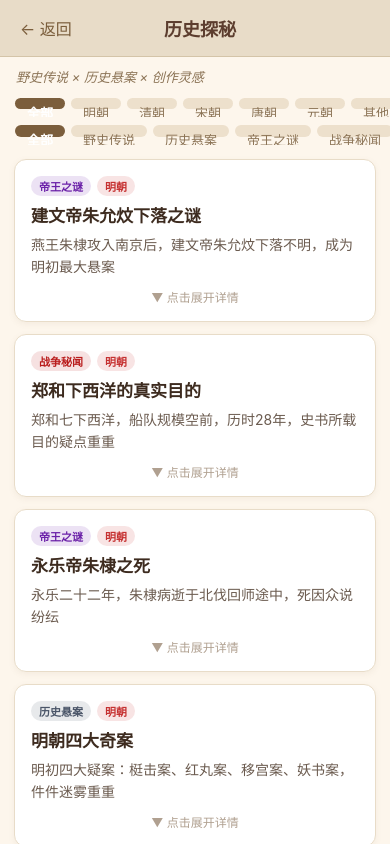
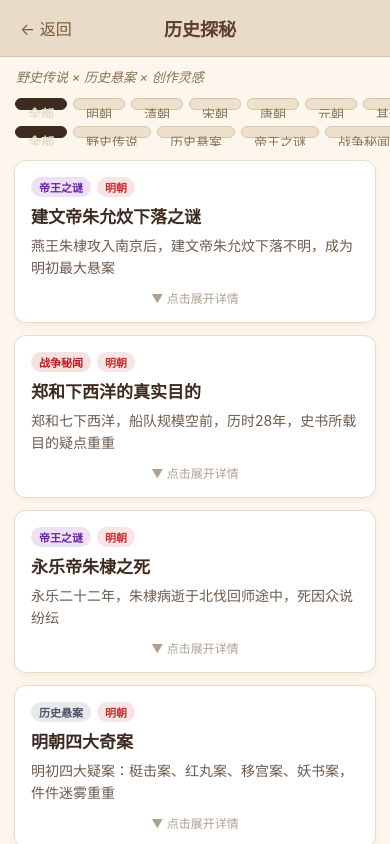
Before and after one commit to Ruciazyt/shishumi-novel, a React Native app: screen /Inspiration in a window 390 px wide. Built offline with nearby package versions, Linux system fonts and the light colour scheme.

Commit message:
fix: 历史探秘筛选按钮——全部按钮独立处理，激活样式更醒目区分

```diff
--- a/src/screens/InspirationScreen.tsx
+++ b/src/screens/InspirationScreen.tsx
@@ -136,13 +136,22 @@ export default function InspirationScreen({ navigation }: Props) {
 
       {/* 朝代筛选 */}
       <ScrollView horizontal showsHorizontalScrollIndicator={false} style={styles.filterRow}>
-        {DYNASTIES_FILTER.map(d => (
+        <TouchableOpacity
+          key="全部"
+          style={[styles.filterChip, selectedDynasty === '全部' ? styles.filterChipActiveAll : styles.filterChip]}
+          onPress={() => setSelectedDynasty('全部')}
+        >
+          <Text style={[styles.filterChipText, selectedDynasty === '全部' ? styles.filterChipTextActiveAll : styles.filterChipText]}>
+            全部
+          </Text>
+        </TouchableOpacity>
+        {DYNASTIES_FILTER.filter(d => d !== '全部').map(d => (
           <TouchableOpacity
             key={d}
-            style={[styles.filterChip, selectedDynasty === d && styles.filterChipActive]}
+            style={[styles.filterChip, selectedDynasty === d ? styles.filterChipActive : styles.filterChip]}
             onPress={() => setSelectedDynasty(d)}
           >
-            <Text style={[styles.filterChipText, selectedDynasty === d && styles.filterChipTextActive]}>
+            <Text style={[styles.filterChipText, selectedDynasty === d ? styles.filterChipTextActive : styles.filterChipText]}>
               {d}
             </Text>
           </TouchableOpacity>
@@ -152,20 +161,20 @@ export default function InspirationScreen({ navigation }: Props) {
       {/* 分类筛选 */}
       <ScrollView horizontal showsHorizontalScrollIndicator={false} style={styles.filterRow2}>
         <TouchableOpacity
-          style={[styles.filterChip, selectedCategory === '全部' && styles.filterChipActive]}
+          style={[styles.filterChip, selectedCategory === '全部' ? styles.filterChipActiveAll : styles.filterChip]}
           onPress={() => setSelectedCategory('全部')}
         >
-          <Text style={[styles.filterChipText, selectedCategory === '全部' && styles.filterChipTextActive]}>
+          <Text style={[styles.filterChipText, selectedCategory === '全部' ? styles.filterChipTextActiveAll : styles.filterChipText]}>
             全部
           </Text>
         </TouchableOpacity>
         {CATEGORIES.map(c => (
           <TouchableOpacity
             key={c}
-            style={[styles.filterChip, selectedCategory === c && styles.filterChipActive]}
+            style={[styles.filterChip, selectedCategory === c ? styles.filterChipActive : styles.filterChip]}
             onPress={() => setSelectedCategory(c)}
           >
-            <Text style={[styles.filterChipText, selectedCategory === c && styles.filterChipTextActive]}>
+            <Text style={[styles.filterChipText, selectedCategory === c ? styles.filterChipTextActive : styles.filterChipText]}>
               {c}
             </Text>
           </TouchableOpacity>
@@ -222,9 +231,16 @@ const styles = StyleSheet.create({
     borderRadius: 14,
     backgroundColor: '#EDE0CC',
     marginHorizontal: 3,
+    borderWidth: 1,
+    borderColor: '#D4C4A8',
   },
   filterChipActive: {
     backgroundColor: '#7B5E3C',
+    borderColor: '#7B5E3C',
+  },
+  filterChipActiveAll: {
+    backgroundColor: '#3D2B1F',
+    borderColor: '#3D2B1F',
   },
   filterChipText: {
     fontSize: 13,
@@ -232,6 +248,10 @@ const styles = StyleSheet.create({
   },
   filterChipTextActive: {
     color: '#FFF',
+    fontWeight: 'bold',
+  },
+  filterChipTextActiveAll: {
+    color: '#E8DCC8',
     fontWeight: 'bold',
   },
   list: { padding: 14, paddingBottom: 40 },
```
